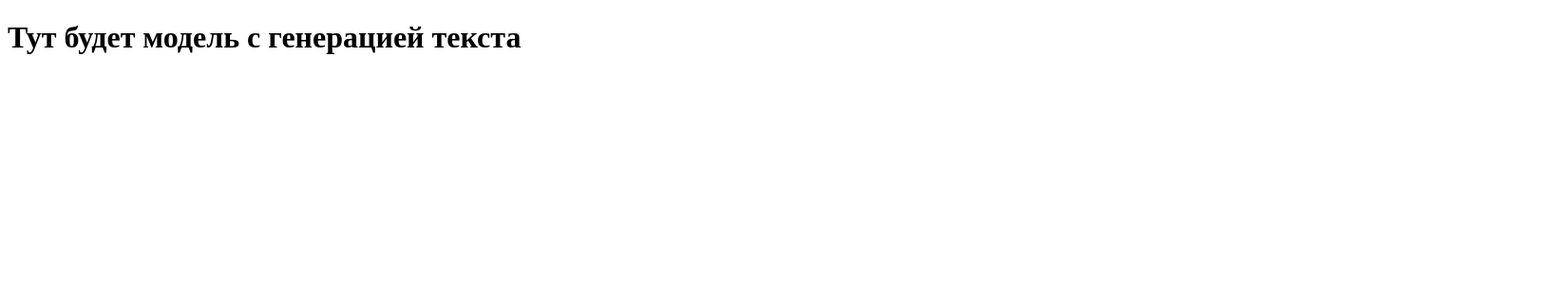
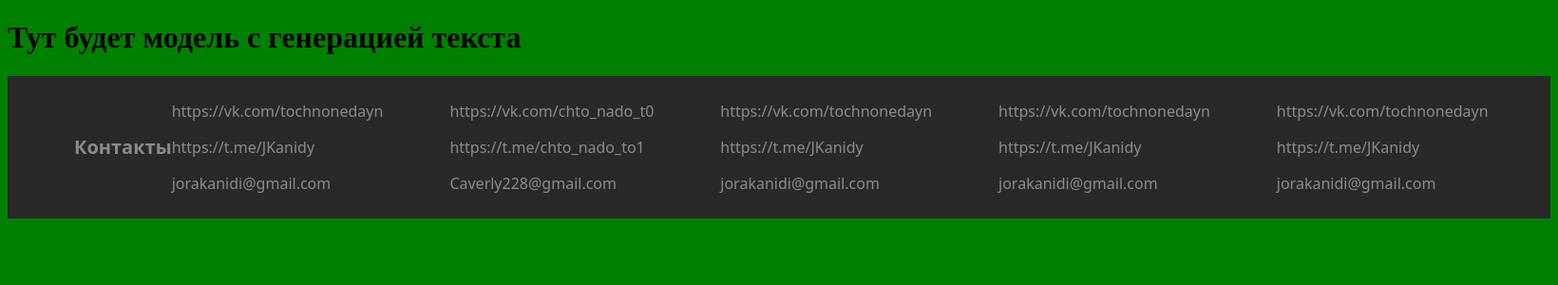
Before and after one commit to JKanidy/TextGenerationTest, a Django app: page / in a window 1640 px wide. Shown: the top 300 px of the page at 95% size. Run offline with Django 4.2, Linux system fonts and the light colour scheme.

Commit message:
подключил цсс файлик

```diff
--- a/TextGeneration/TextGeneration/settings.py
+++ b/TextGeneration/TextGeneration/settings.py
@@ -120,7 +120,11 @@ USE_TZ = True
 # Static files (CSS, JavaScript, Images)
 # https://docs.djangoproject.com/en/4.2/howto/static-files/
 
-STATIC_URL = 'static/'
+STATIC_URL = '/static/'
+
+STATICFILES_DIRS = [
+    BASE_DIR / 'static',
+]
 
 # Default primary key field type
 # https://docs.djangoproject.com/en/4.2/ref/settings/#default-auto-field
--- a/TextGeneration/TextGeneration/urls.py
+++ b/TextGeneration/TextGeneration/urls.py
@@ -17,7 +17,10 @@ Including another URLconf
 from django.contrib import admin
 from django.urls import path, include
 
+from django.conf import settings
+from django.conf.urls.static import static
+
 urlpatterns = [
     path('admin/', admin.site.urls),
     path('', include('main.urls')),
-]
+] + static(settings.STATIC_URL, document_root=settings.STATIC_ROOT)
--- a/TextGeneration/main/templates/TextGeneration/layout.html
+++ b/TextGeneration/main/templates/TextGeneration/layout.html
@@ -1,3 +1,5 @@
+{% load static %}
+
 <!doctype html>
 <html lang="en">
 <head>
@@ -5,6 +7,7 @@
     <meta name="viewport"
           content="width=device-width, user-scalable=no, initial-scale=1.0, maximum-scale=1.0, minimum-scale=1.0">
     <meta http-equiv="X-UA-Compatible" content="ie=edge">
+    <link rel="stylesheet" href="{% static 'main/css/layout.css' %}">
     <title>
         {% block title %}
 
@@ -13,7 +16,38 @@
 </head>
 <body>
     {% block body %}
-
     {% endblock %}
+    <footer>
+        <div class="contacts-info">
+            <h3 class="footer-contact-title">Контакты</h3>
+            <div class="people-contacts">
+                <div class="footer-contact">
+                    <p class="footer-text">https://vk.com/tochnonedayn</p>
+                    <p class="footer-text">https://t.me/JKanidy</p>
+                    <p class="footer-text">jorakanidi@gmail.com</p>
+                </div>
+                <div class="footer-contact">
+                    <p class="footer-text">https://vk.com/chto_nado_t0</p>
+                    <p class="footer-text">https://t.me/chto_nado_to1</p>
+                    <p class="footer-text">Caverly228@gmail.com</p>
+                </div>
+                <div class="footer-contact">
+                    <p class="footer-text">https://vk.com/tochnonedayn</p>
+                    <p class="footer-text">https://t.me/JKanidy</p>
+                    <p class="footer-text">jorakanidi@gmail.com</p>
+                </div>
+                <div class="footer-contact">
+                    <p class="footer-text">https://vk.com/tochnonedayn</p>
+                    <p class="footer-text">https://t.me/JKanidy</p>
+                    <p class="footer-text">jorakanidi@gmail.com</p>
+                </div>
+                <div class="footer-contact">
+                    <p class="footer-text">https://vk.com/tochnonedayn</p>
+                    <p class="footer-text">https://t.me/JKanidy</p>
+                    <p class="footer-text">jorakanidi@gmail.com</p>
+                </div>
+            </div>
+        </div>
+    </footer>
 </body>
 </html>
--- /dev/null
+++ b/TextGeneration/static/main/css/layout.css
@@ -0,0 +1,36 @@
+body {
+    background: green;
+}
+
+.people-contacts {
+    display: flex;
+    align-items: flex-end;
+    margin-right: 70px;
+}
+
+.footer-contact {
+    flex-direction: column;
+    margin-right: 70px;
+}
+
+.footer-contact-title {
+    font-family: 'Noto Sans', sans-serif;
+    font-size: 20px;
+    margin-left: 70px;
+}
+
+.footer-text {
+    font-family: 'Noto Sans', sans-serif;
+    font-size: 16px;
+}
+
+.contacts-info {
+    background-color: rgba(41, 41, 41, 1);
+    color: rgba(140, 140, 140, 1);
+    margin: 0;
+    padding: 0;
+    height: 150px;
+    display: flex;
+    justify-content: space-between;
+    align-items: center;
+}
```
